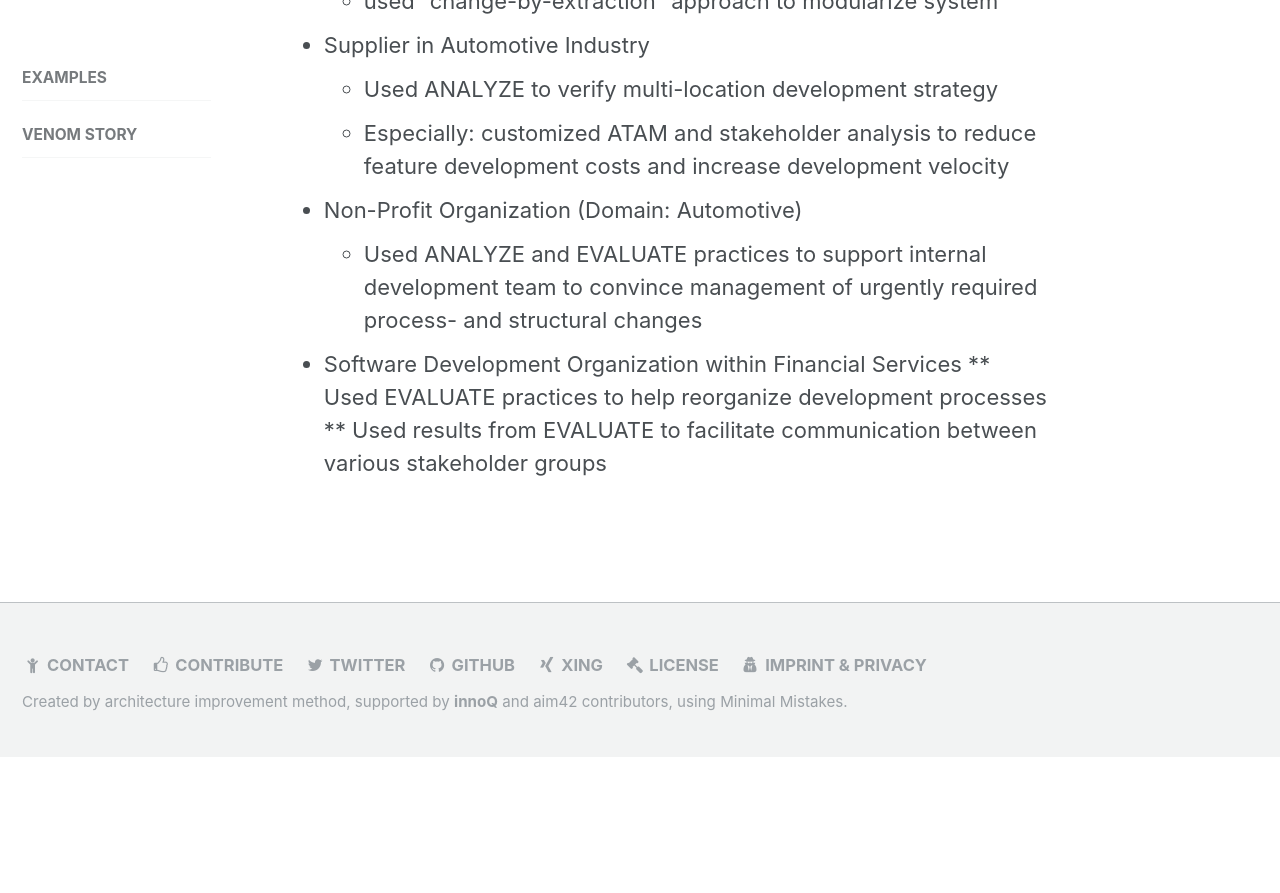
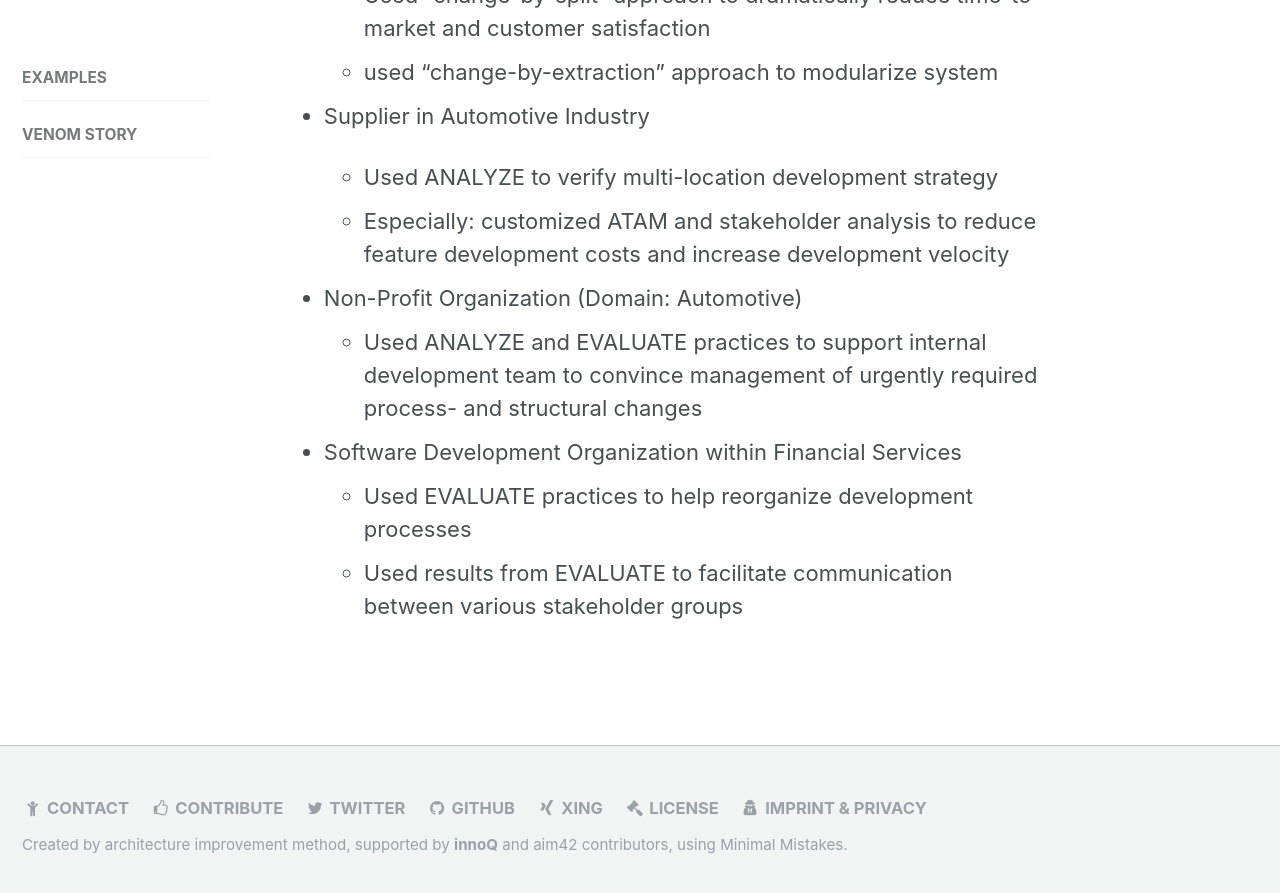
Before and after one commit to aim42/aim42.org-site, a Jekyll site: the page built from _pages/examples.md, in a window 1280 px wide and 900 px high, scrolled down 1812 px. Shown: the top 893 px of the window. Built offline with Jekyll 4.4.1, drawn with Linux system fonts in a browser that asks for light colours; before the commit the page ends 2569 px from its top, so only the background shows below that.

```diff
--- a/_pages/examples.md
+++ b/_pages/examples.md
@@ -20,10 +20,13 @@ details here - therefore our examples have to remain anonymous (unless organizat
 Just to mention a few:
 
 * Air Traffic Operations
+
   * Used ANALYZE practices to prepare for fundamental structural modifications and enhancements
   * Used IMPROVE practices to add significant functionality to existing system parallel to increasing availability and reducing risks
 
+
 * Rail Service Provider
+
   * aim42 practices to address both strategical _time-to-market_ and _flexibility_ issues in >2MLOC heterogeneous system
   * Used ANALYZE practices to identify issues, among others: Structured stakeholder interviews, enhanced ATAM analysis, code and structural analysis
   * Used EVALUATE practices to prioritize issues and to convince top- and middle management of improvement approach
@@ -31,15 +34,18 @@ Just to mention a few:
   * Reduced time-to-market from 6 month to 4 weeks
 
 * Hardware Manufacturing
+
   * Used ANALYZE practices to explicitly identify several issues and risks (formerly suspected and only implicitly known)
   * Used EVALUATE to convince IT-management to strategically overhaul and refactor company-wide software development process
   * Used IMPROVE approach to reduce critical stability and availability risks
 
 * ERP Software Vendor
+
   * Used "change-by-split" approach to dramatically reduce time-to-market and customer satisfaction
   * used "change-by-extraction" approach to modularize system
 
 * Supplier in Automotive Industry
+
   * Used ANALYZE to verify multi-location development strategy
   * Especially: customized ATAM and stakeholder analysis to reduce feature development costs and increase development velocity
 
@@ -48,5 +54,5 @@ Just to mention a few:
 
 
 * Software Development Organization within Financial Services
-** Used EVALUATE practices to help reorganize development processes
-** Used results from EVALUATE to facilitate communication between various stakeholder groups
+  * Used EVALUATE practices to help reorganize development processes
+  * Used results from EVALUATE to facilitate communication between various stakeholder groups
```
